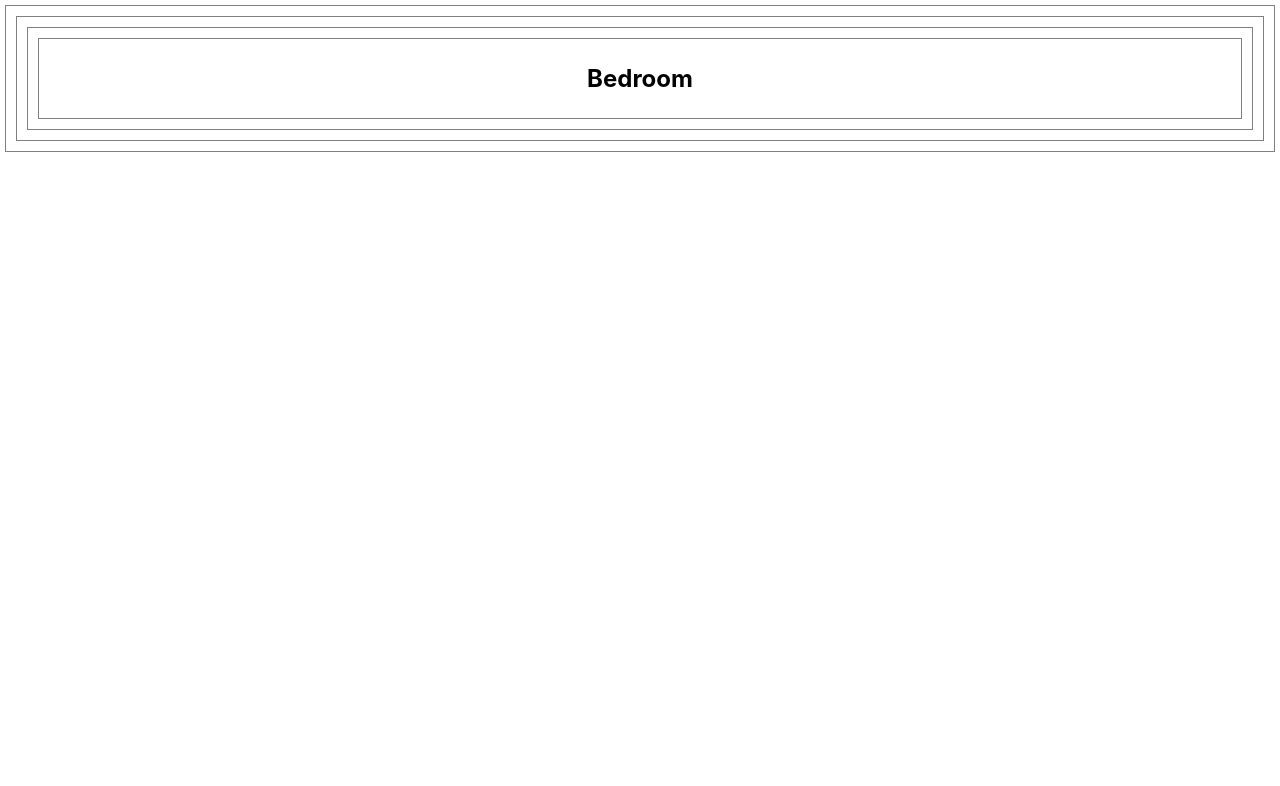
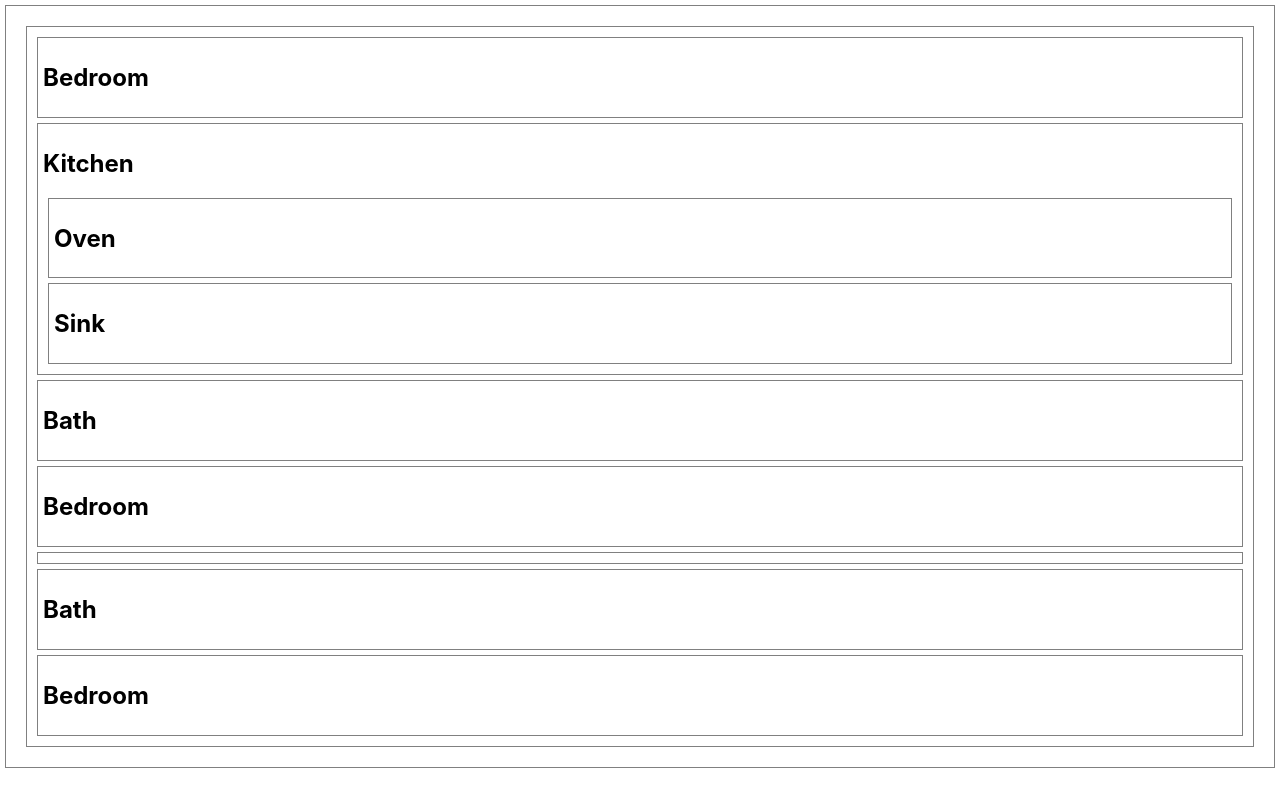
Before and after one commit to JJK70/floorplan-lab, a React (Create React App) app: page / in a window 1280 px wide. Shown: the top 786 px of the page. Built offline with nearby package versions, Linux system fonts and the light colour scheme.

Commit message:
add components to floorplan

```diff
--- a/src/App.css
+++ b/src/App.css
@@ -1,44 +1,9 @@
-.App {
-  text-align: center;
-}
-
-.App-logo {
-  height: 40vmin;
-  pointer-events: none;
-}
-
 div {
   border: 1px solid grey;
   margin: 5px;
   padding: 5px;
 }
 
-@media (prefers-reduced-motion: no-preference) {
-  .App-logo {
-    animation: App-logo-spin infinite 20s linear;
-  }
+.App {
+  border: none;
 }
-
-.App-header {
-  background-color: #282c34;
-  min-height: 100vh;
-  display: flex;
-  flex-direction: column;
-  align-items: center;
-  justify-content: center;
-  font-size: calc(10px + 2vmin);
-  color: white;
-}
-
-.App-link {
-  color: #61dafb;
-}
-
-@keyframes App-logo-spin {
-  from {
-    transform: rotate(0deg);
-  }
-  to {
-    transform: rotate(360deg);
-  }
-}
--- a/src/Bedroom.jsx
+++ b/src/Bedroom.jsx
@@ -1,7 +1,7 @@
 function Bedroom(props) {
   return (
-    <div>
-      <h2>Bedroom</h2>
+    <div id={`bed-${props.bedNum}`}>
+      <h2>Bedroom {props.bedNum}</h2>
     </div>
   )
 }
--- a/src/FloorPlan.jsx
+++ b/src/FloorPlan.jsx
@@ -1,9 +1,19 @@
 import Bedroom from "./Bedroom"
+import Kitchen from "./Kitchen"
+import Bath from "./Bath"
+import LivingRoom from "./LivingRoom"
 
 function FloorPlan(props) {
   return (
     <div>
       <Bedroom />
+      <Kitchen />
+      <Bath />
+      <Bedroom />
+      <LivingRoom />
+      <Bath />
+      <Bedroom />
+
     </div>
   )
 }
--- a/src/Kitchen.jsx
+++ b/src/Kitchen.jsx
@@ -1,7 +1,12 @@
+import Oven from "./Oven"
+import Sink from "./Sink"
+
 function Kitchen(props) {
   return (
     <div>
       <h2>Kitchen</h2>
+      <Oven />
+      <Sink />
     </div>
   )
 }
```
